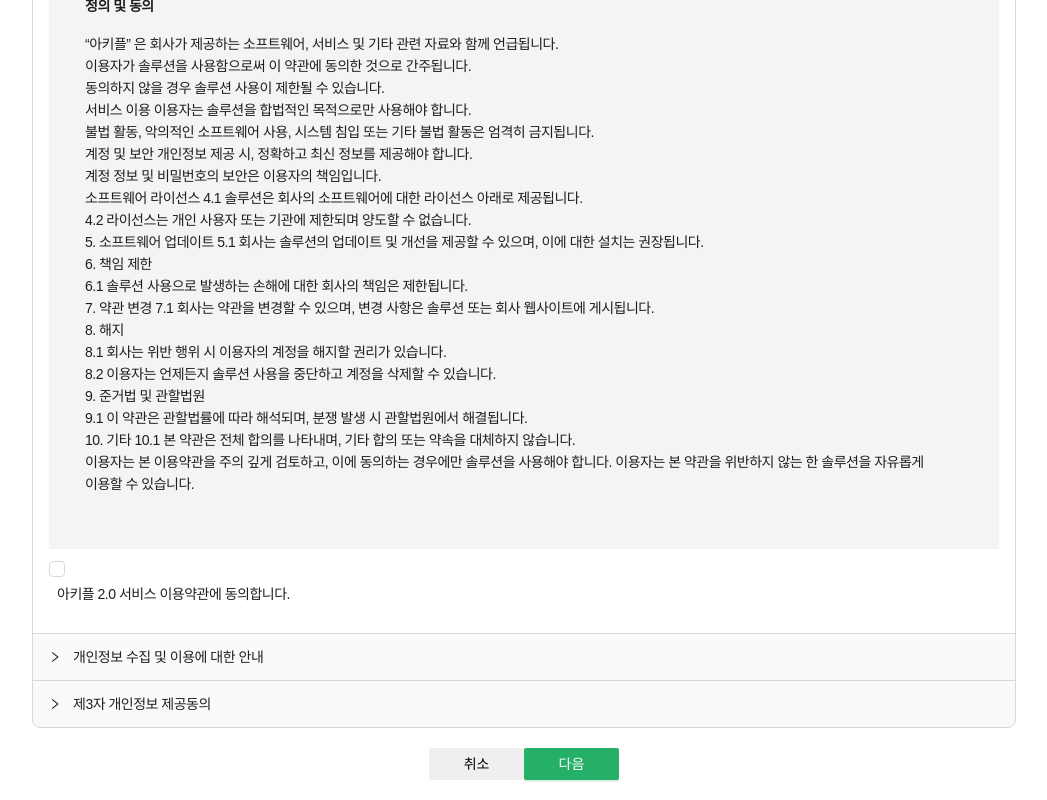
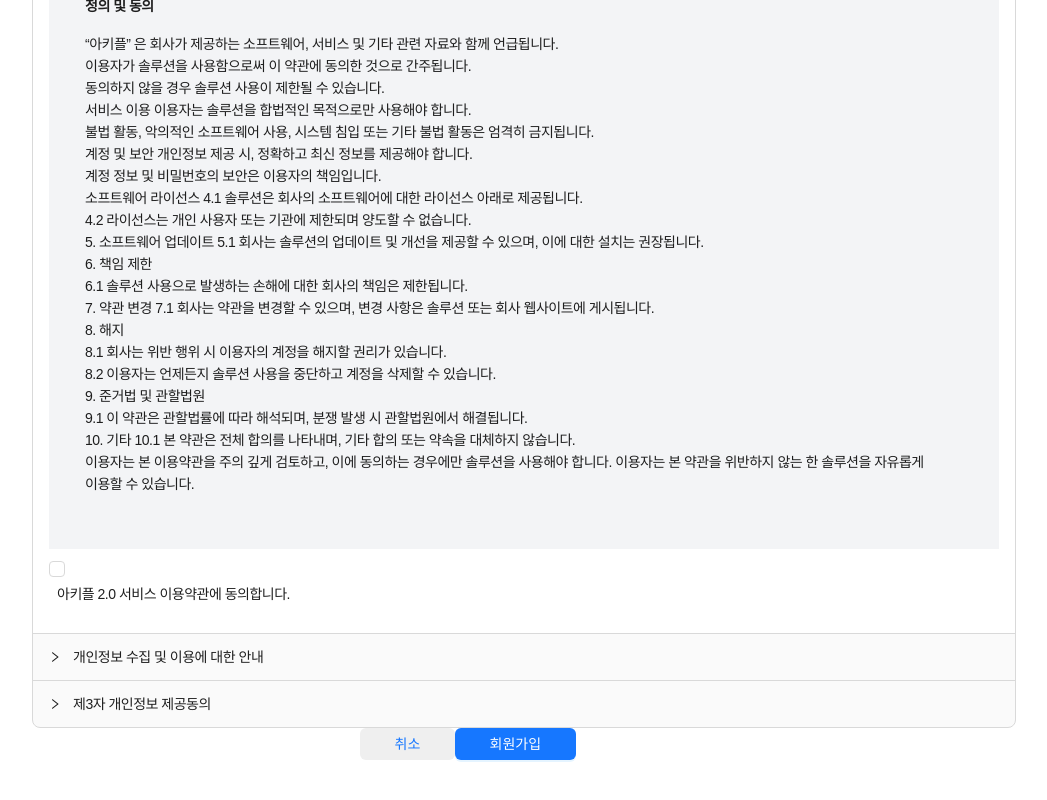
Before and after one commit to jyh2610/InternShipProject_NEXT.JS, a Next.js app in the folder front/: page /signup/provideinfo in a window 1280 px wide. Shown: the part 271-1071 px from the top of the page, without its empty margins (216-1263 px from the left). Built offline with nearby package versions, Linux system fonts and the light colour scheme; no server answers.

Commit message:
Fix: 약관동의 페이지 수정

```diff
--- a/front/src/app/signup/provideinfo/page.tsx
+++ b/front/src/app/signup/provideinfo/page.tsx
@@ -11,7 +11,6 @@ import Content from "@/components/provideinfo/Content";
 import { provideText, provideTitle } from "@/constants/constants";
 import SideHeader from "@/components/sigin-up/SideHeader";
 import SiginupBtn from "@/components/sigin-up/SiginupBtn";
-import AgreementBtn from "@/components/provideinfo/AgreementBtn";
 
 const items: CollapseProps["items"] = [
   {
@@ -57,7 +56,11 @@ function ProvideInfo() {
       <SideHeader />
       <Divider />
       <Collapse items={items} defaultActiveKey={["1"]} onChange={onChange} />
-      <AgreementBtn />
+      <SiginupBtn
+        validateForm={function (): void {
+          throw new Error("Function not implemented.");
+        }}
+      />
     </div>
   );
 }
--- a/front/src/components/main/section-5/MobileSlice.tsx
+++ b/front/src/components/main/section-5/MobileSlice.tsx
@@ -28,10 +28,8 @@ const MobileSlice = () => {
                 <img className="w-full" src={item.img} alt="이미지" />
                 <div className="m_slide_text_box text-[#fff]">
                   <p className="text-[1rem] pb-[0.2rem]">0{item.id + 1}</p>
-                  <div className="">
-                    <p className="text-[1.4rem] font-bold pb-[1rem]" dangerouslySetInnerHTML={{ __html: item.title }} />
-                    <p dangerouslySetInnerHTML={{ __html: item.contentstext }} className=" text-[1.125rem]" />
-                  </div>
+                  <p className="text-[1.4rem] font-bold pb-[1rem]" dangerouslySetInnerHTML={{ __html: item.title }} />
+                  <p dangerouslySetInnerHTML={{ __html: item.contentstext }} className=" text-[1.125rem]" />
                 </div>
               </SwiperSlide>
             ))}
--- a/front/src/components/sigin-up/SideBar.tsx
+++ b/front/src/components/sigin-up/SideBar.tsx
@@ -1,28 +1,30 @@
 "use client";
 
-import { useRouter } from "next/navigation";
+import { usePathname, useRouter } from "next/navigation";
 import React from "react";
 
 function SideBar() {
+  const pathname = usePathname();
+  console.log(pathname, "_____");
   const data = [
     {
       title: "약관동의",
-      link: "/provideinfo",
+      link: "/signup/provideinfo",
     },
     {
       title: "정보입력",
-      link: "/clientinfo",
+      link: "/signup/clientinfo",
     },
     {
       title: "가입완료",
-      link: "/clientinfo",
+      link: "/",
     },
   ];
   return (
     <>
       {data.map((data) => {
         return (
-          <div className="cursor-pointer my-3 ml-[5rem]" key={data.title}>
+          <div className={`${data.link === pathname ? "font-extrabold my-3 ml-[5rem]" : "my-3 ml-[5rem]"}`} key={data.title}>
             {data.title}
           </div>
         );
```
